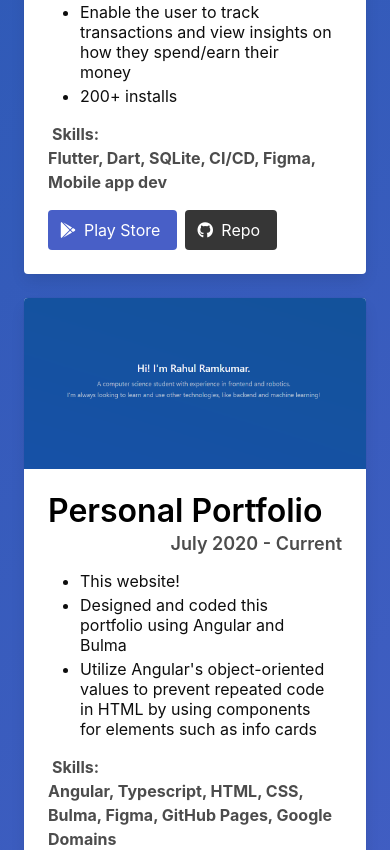
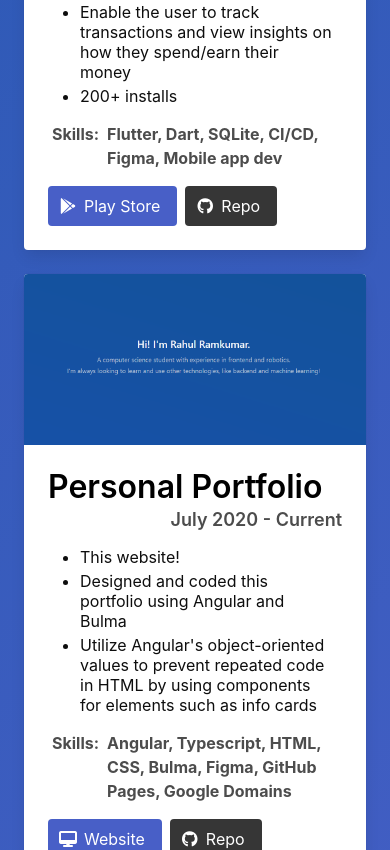
Before and after one commit to rsquared226/rsquared226.github.io, an Angular app: page / in a window 390 px wide. Shown: the part 3960-4810 px from the top of the page. Built offline with nearby package versions, Linux system fonts and the light colour scheme.

Commit message:
Make Skills Take 2 Columns on Mobile

```diff
--- a/src/app/info-card/info-card.component.html
+++ b/src/app/info-card/info-card.component.html
@@ -49,7 +49,7 @@
 
       <div
         *ngIf="infoCardDetails.skills != null"
-        class="skills columns is-gapless mt-4 mb-0"
+        class="skills columns is-mobile is-gapless mt-4 mb-0"
       >
         <p class="column is-narrow mr-2 ml-1">Skills:</p>
         <p class="column">{{ infoCardDetails.skills }}</p>
```
